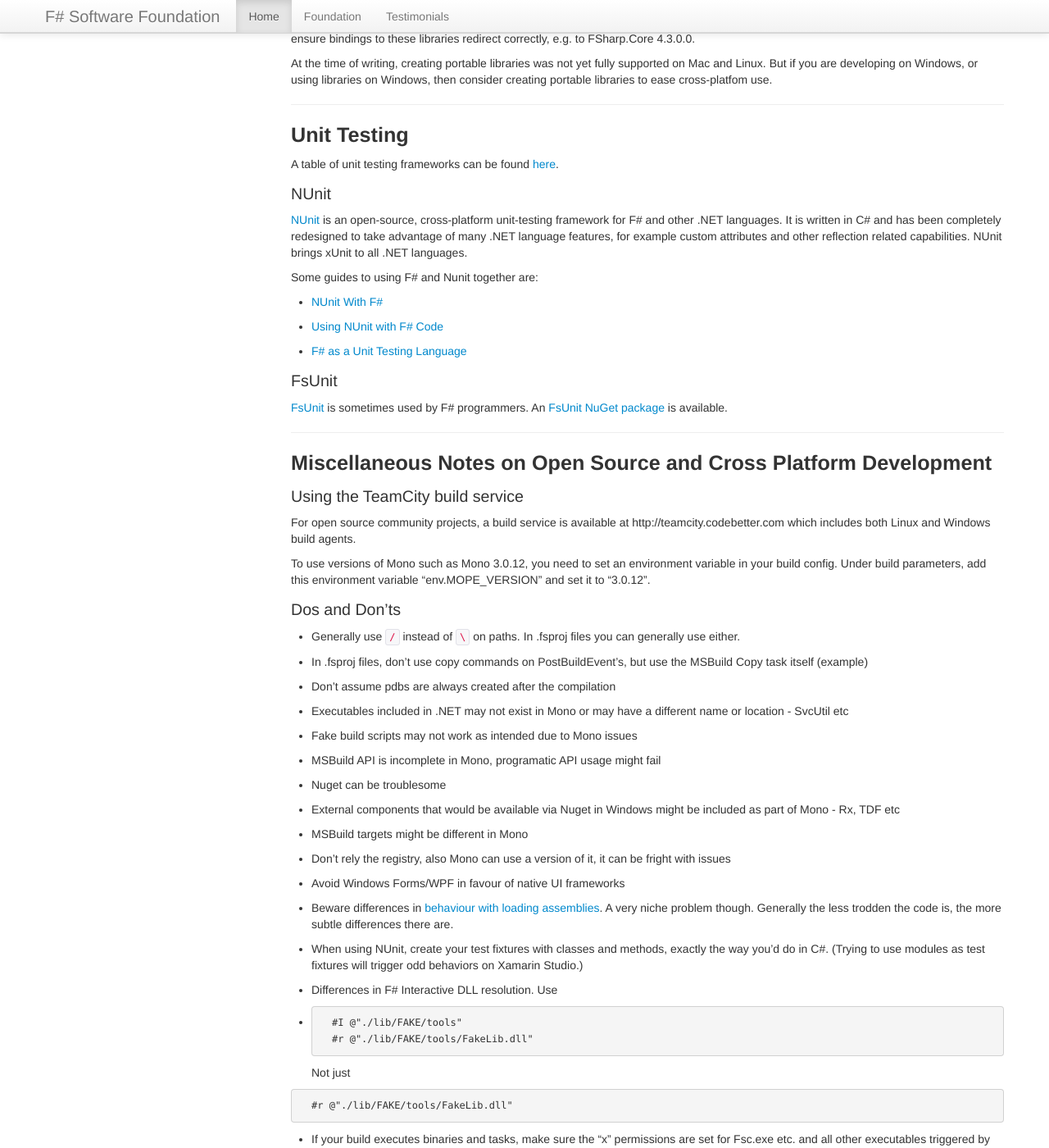
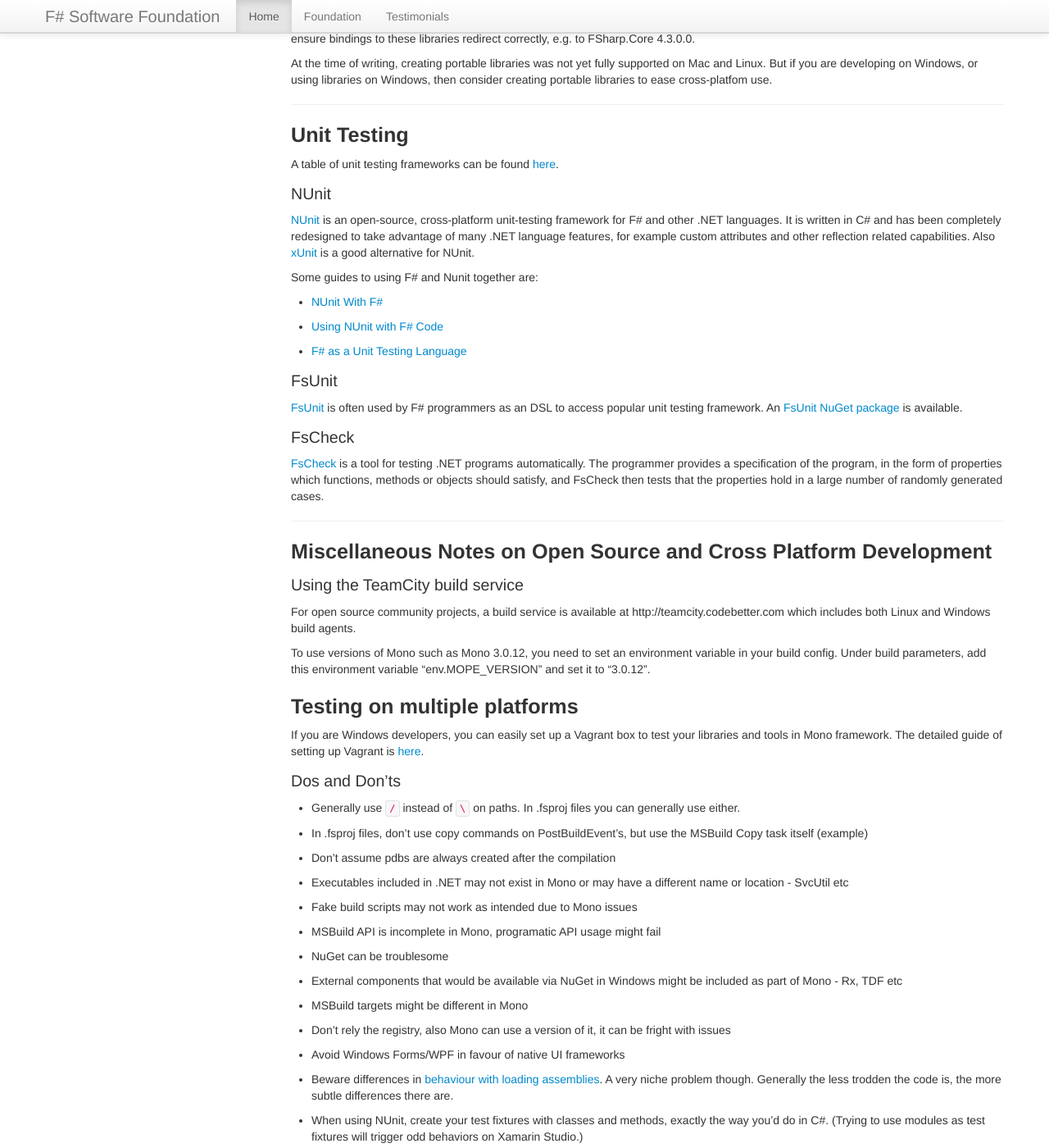
Before and after one commit to fsharp/fsharp.org, a Jekyll site: the page built from guides/mac-linux-cross-platform/index.md, in a window 1280 px wide and 1400 px high, scrolled down 3692 px. Shown: the whole window at 82% size. Built offline with Jekyll 4.4.1, drawn with Linux system fonts in a browser that asks for light colours; nearby versions of some CDN libraries; some web fonts are replaced; comment, search, counter and statistics services are not loaded; some of the changed text lies outside the part shown.

Commit message:
Add a few notes on unit tests and Do and Don'ts

```diff
--- a/guides/mac-linux-cross-platform/index.md
+++ b/guides/mac-linux-cross-platform/index.md
@@ -207,8 +207,8 @@
 [NUnit](http://nunit.org/) is an open-source, cross-platform unit-testing
 framework for F# and other  .NET languages. It is written
 in C# and has been completely redesigned to take advantage of many .NET language features,
-for example custom attributes and other reflection related capabilities. NUnit brings
-xUnit to all .NET languages.
+for example custom attributes and other reflection related capabilities.
+Also [xUnit](http://xunit.codeplex.com/) is a good alternative for NUnit.
 
 Some guides to using F# and Nunit together are:
 
@@ -219,10 +219,15 @@
 
 ### FsUnit
 
-[FsUnit](http://fsunit.codeplex.com/) is sometimes used by F# programmers.
+[FsUnit](http://fsunit.codeplex.com/) is often used by F# programmers as an DSL to access popular unit testing framework.
 An [FsUnit NuGet package](http://nuget.org/packages/FsUnit) is available.
 
+### FsCheck
 
+[FsCheck](https://github.com/fsharp/FsCheck) is a tool for testing .NET programs automatically.
+The programmer provides a specification of the program,
+in the form of properties which functions, methods or objects should satisfy,
+and FsCheck then tests that the properties hold in a large number of randomly generated cases.
 
 ------
 
@@ -236,6 +241,11 @@
 To use versions of Mono such as Mono 3.0.12, you need to set an environment variable in your build config.
 Under build parameters, add this environment variable "env.MOPE_VERSION" and set it to "3.0.12".
 
+## Testing on multiple platforms
+
+If you are Windows developers, you can easily set up a Vagrant box to test your libraries and tools in Mono framework.
+The detailed guide of setting up Vagrant is [here](http://christoph.ruegg.name/blog/test-csharp-fsharp-on-mono-with-vagrant.html).
+
 
 ### Dos and Don’ts
 
@@ -245,8 +255,8 @@
 * Executables included in .NET may not exist in Mono or may have a different name or location - SvcUtil etc
 * Fake build scripts may not work as intended due to Mono issues
 * MSBuild API is incomplete in Mono, programatic API usage might fail
-* Nuget can be troublesome
-* External components that would be available via Nuget in Windows might be included as part of Mono - Rx, TDF etc
+* NuGet can be troublesome
+* External components that would be available via NuGet in Windows might be included as part of Mono - Rx, TDF etc
 * MSBuild targets might be different in Mono
 * Don't rely the registry, also Mono can use a version of it, it can be fright with issues
 * Avoid Windows Forms/WPF in favour of native UI frameworks
@@ -266,7 +276,7 @@
 * If your build executes binaries and tasks, make sure the “x” permissions are
   set for Fsc.exe etc. and all other executables triggered by xbuild.
 
-* Beware of Nuget package restore bug at https://nuget.codeplex.com/workitem/3435. In NuGet.targets, the
+* Beware of NuGet package restore bug at https://nuget.codeplex.com/workitem/3435. In NuGet.targets, the
   "solutionDir" argument has an extra space. This breaks package restore on Mono.
 
 
```
